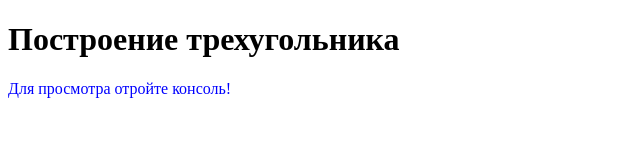
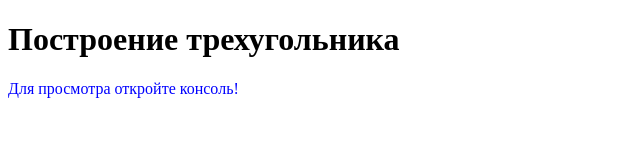
Before and after one commit to grajoz/digital_design_intro_task4_print_triangle, a plain HTML site: page index.html in a window 1280 px wide. Shown: the full height of the page, 0-640 px from the left. Drawn offline with Linux system fonts and the light colour scheme.

Commit message:
fix:text

```diff
--- a/index.html
+++ b/index.html
@@ -7,7 +7,7 @@
     </head>
     <body>
         <h1>Построение трехугольника</h1>
-        <p>Для просмотра отройте консоль!</p>
+        <p>Для просмотра откройте консоль!</p>
         <script src="script.js"></script>
     </body>
 </html>
```
